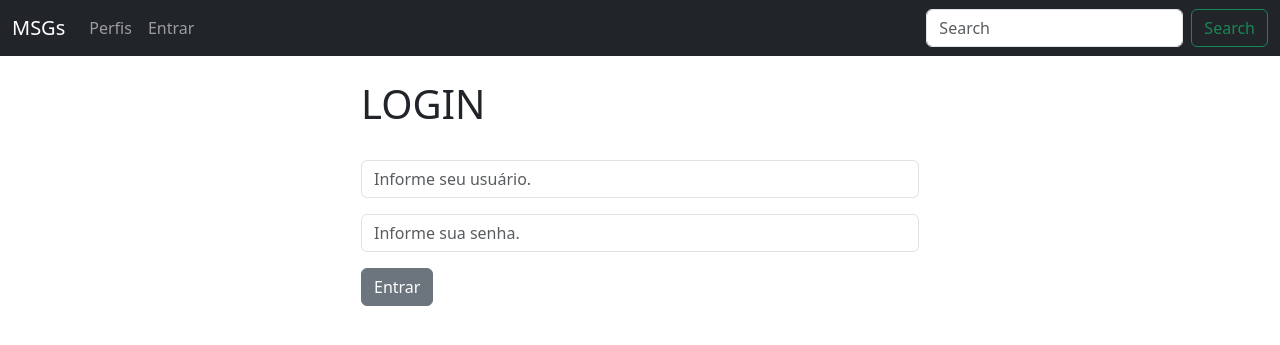
After one commit to odiegofarias/twitter-clone, a Django app: page /login in a window 1280 px wide. The commit adds this page. Shown: the top 345 px of the page. Run offline with Django 4.2, Linux system fonts and the light colour scheme.

Commit message:
Criadas funcionalidades para fazer login e logout

```diff
--- /dev/null
+++ b/msg/templates/login.html
@@ -0,0 +1,23 @@
+{% extends 'base.html' %}
+
+{% block content %}
+    {% if user.is_authenticated %}
+        <h1>Você já está logado.</h1>
+
+    {% else %}
+        <div class="col-md-6 offset-md-3">
+            <h1>LOGIN</h1>
+            <br>
+            <form method="POST" action="{% url 'login_page' %}">
+                {% csrf_token %}
+                <div class="mb-3">
+                <input type="text" class="form-control" name="username" placeholder="Informe seu usuário.">
+                </div>
+                <div class="mb-3">
+                <input type="password" class="form-control" name="password" placeholder="Informe sua senha.">
+                </div>
+                <button type="submit" class="btn btn-secondary">Entrar</button>
+            </form>
+        </div>
+    {% endif %}
+{% endblock content %}
--- a/msg/urls.py
+++ b/msg/urls.py
@@ -6,4 +6,6 @@ urlpatterns = [
     path('', views.home, name='home'),
     path('profiles', views.profile_list, name='profile_list'),
     path('profile/<int:pk>', views.profile, name='profile'),
+    path('login', views.login_page, name='login_page'),
+    path('logout', views.logout_page, name='logout_page'),
 ]
--- a/msg/views.py
+++ b/msg/views.py
@@ -2,11 +2,15 @@ from django.shortcuts import render, redirect
 from django.contrib import messages
 from .models import Profile, Message
 from .forms import MessageForm
+from django.contrib.auth import authenticate, login, logout
 
 
 def home(request):
+    # TODO: Criar login required e melhorar essa exibição.
+    msgs = Message.objects.all().order_by('-created_at')
+
     if request.user.is_authenticated:
-        msgs = Message.objects.all().order_by('-created_at')
+
         form = MessageForm(request.POST or None)
 
         if request.method == "POST":
@@ -58,3 +62,31 @@ def profile(request, pk):
         messages.success(request, 'Você precisa estar logado para visualizar está página.')
 
         return redirect('home')
+
+def login_page(request):
+    if request.method == "POST":
+        username = request.POST['username']
+        password = request.POST['password']
+
+        user = authenticate(request, username=username, password=password)
+
+        if user is not None:
+            login(request, user)
+
+            messages.success(request, 'Login efetuado com sucesso.')
+
+            return redirect('home')
+
+        else:
+            messages.success(request, 'Algum erro ocorreu. Tente novamente.')
+
+            return redirect('login_page')
+    else:
+        return render(request, 'login.html')
+
+def logout_page(request):
+    logout(request)
+
+    messages.success(request, 'Você saiu.')
+
+    return redirect('home')
--- a/templates/navbar.html
+++ b/templates/navbar.html
@@ -15,6 +15,13 @@
             <li class="nav-item">
               <a class="nav-link" href="{% url 'profile' request.user.id %}">Meu Perfil</a>
             </li>
+            <li class="nav-item">
+              <a class="nav-link" href="{% url 'logout_page' %}">Sair</a>
+            </li>
+          {% else %}
+            <li class="nav-item">
+              <a class="nav-link" href="{% url 'login_page' %}">Entrar</a>
+            </li>
           {% endif %}
         </ul>
         <form class="d-flex" role="search">
```
